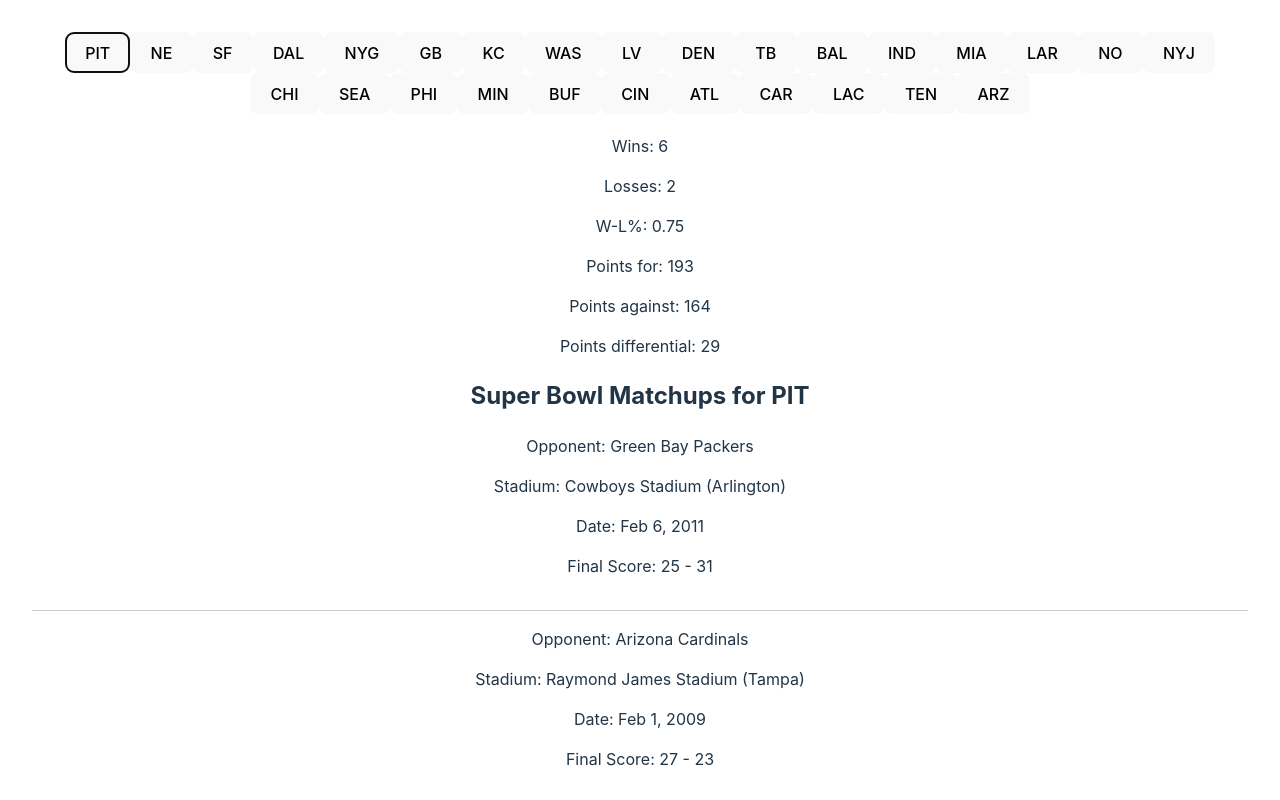
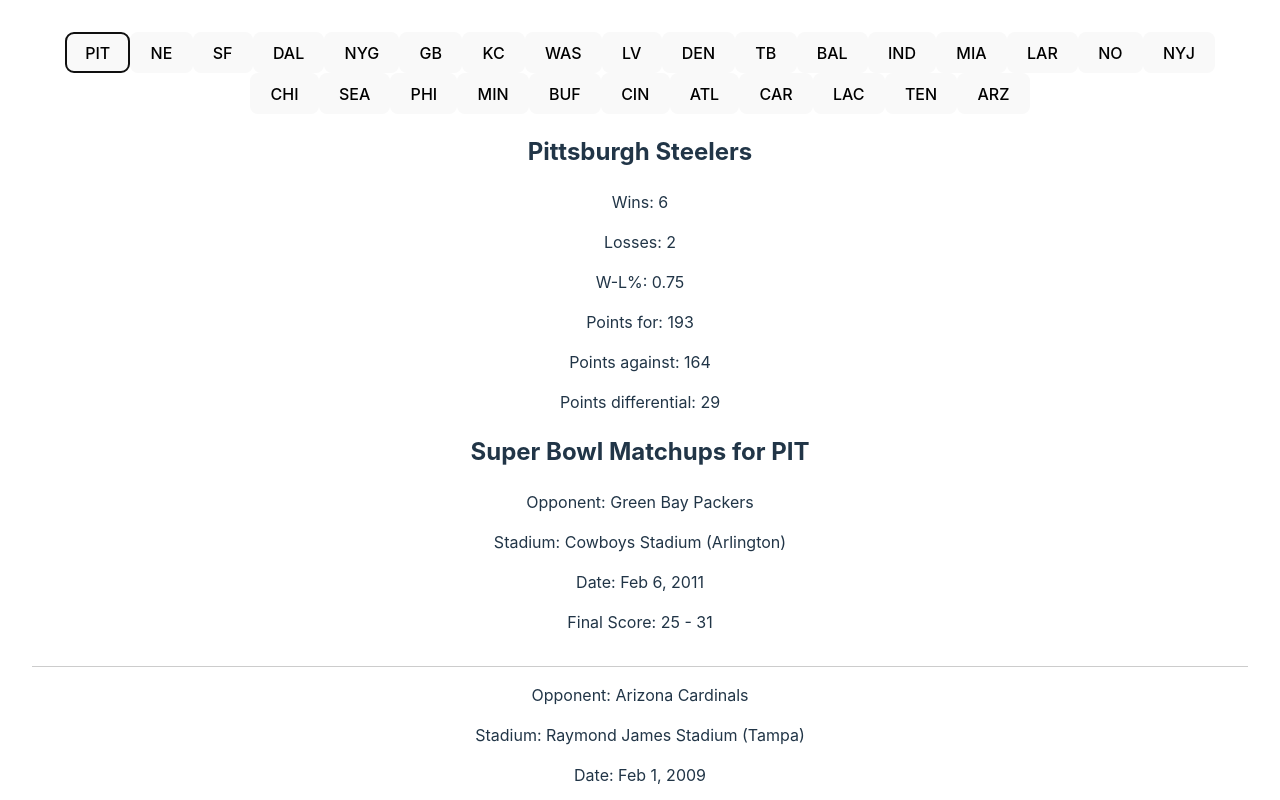
Before and after one commit to dmalary/sb_dashboard, a React (Vite) app: page / in a window 1280 px wide. Both pictures are taken after a click on the button "PIT". Shown: the top 800 px of the page. Built offline with nearby package versions, Linux system fonts and the light colour scheme.

Commit message:
fix: typo on data

```diff
--- a/components/ActiveTeamCard.jsx
+++ b/components/ActiveTeamCard.jsx
@@ -5,7 +5,7 @@
 const ActiveTeamCard = ({team}) => {
   if (!team) return <div>No team selected</div>;
 
-  team && console.log('sb_standings', sb_standings)
+  // team && console.log('sb_standings', sb_standings)
   // team && console.log('sb_standings', sb_standings.tm_abr[team])
 
   const teamInfo = sb_standings.find(el => el.tm_abr === team);
@@ -13,8 +13,7 @@
   console.log('teamInfo', teamInfo);
   return (
     <div>
-      {/* <h2>{team}</h2> */}
-      <h2>{teamInfo.tm}</h2>
+      <h2>{teamInfo.Tm}</h2>
       <p>Wins: {teamInfo.W}</p>
       <p>Losses: {teamInfo.L}</p>
       <p>W-L%: {teamInfo["W-L%"]}</p>
```
